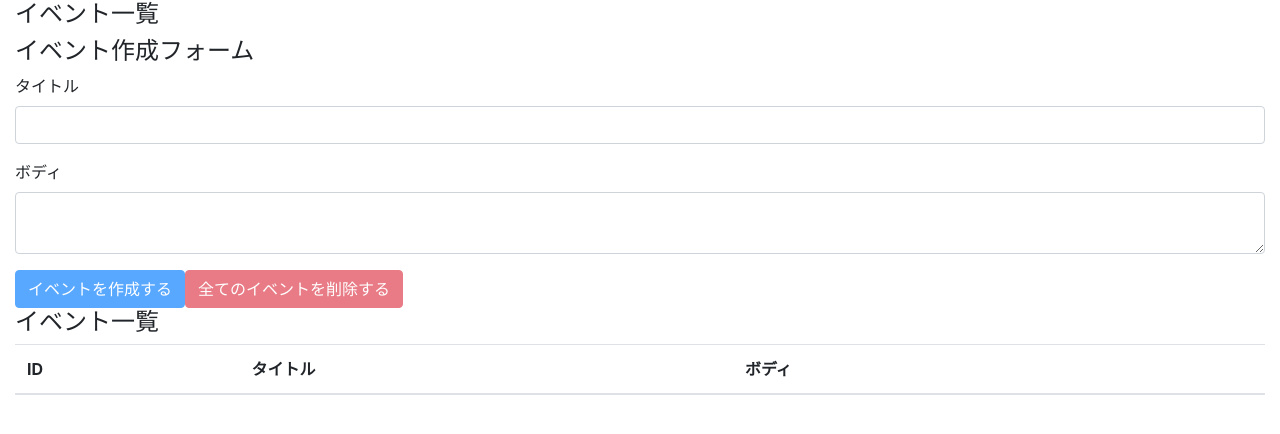
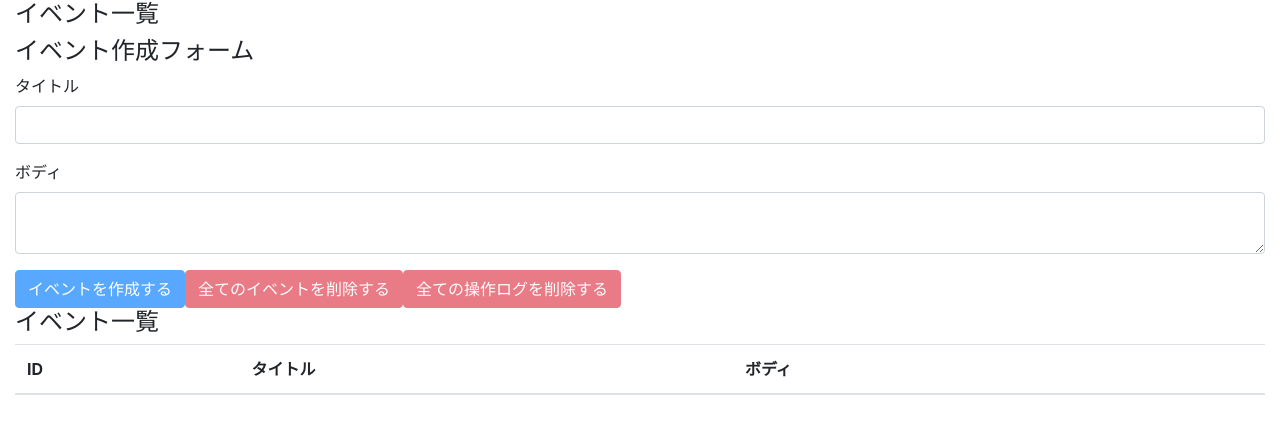
Before and after one commit to ryoya-ebisawa/react-hooks-101, a React (Create React App) app: page / in a window 1280 px wide. Shown: the top 434 px of the page. Built offline with nearby package versions, Linux system fonts and the light colour scheme.

Commit message:
delete all operation logs

```diff
--- a/src/components/EventForm.js
+++ b/src/components/EventForm.js
@@ -46,6 +46,16 @@
 
   const unCreatable = title === "" || body === "";
 
+  const deleteAllOperationLogs = (e) => {
+    e.preventDefault();
+    const result = window.confirm("全ての操作ログを削除しても良いですか？");
+    if (result) {
+      dispatch({
+        type: DELETE_ALL_OPERATION_LOGS,
+      });
+    }
+  };
+
   return (
     <>
       <h4>イベント一覧</h4>
@@ -83,6 +93,13 @@
         >
           全てのイベントを削除する
         </button>
+        <button
+          className="btn btn-danger"
+          onClick={deleteAllOperationLogs}
+          disabled={state.operationLogs.length === 0}
+        >
+          全ての操作ログを削除する
+        </button>
       </form>
     </>
   );
```
